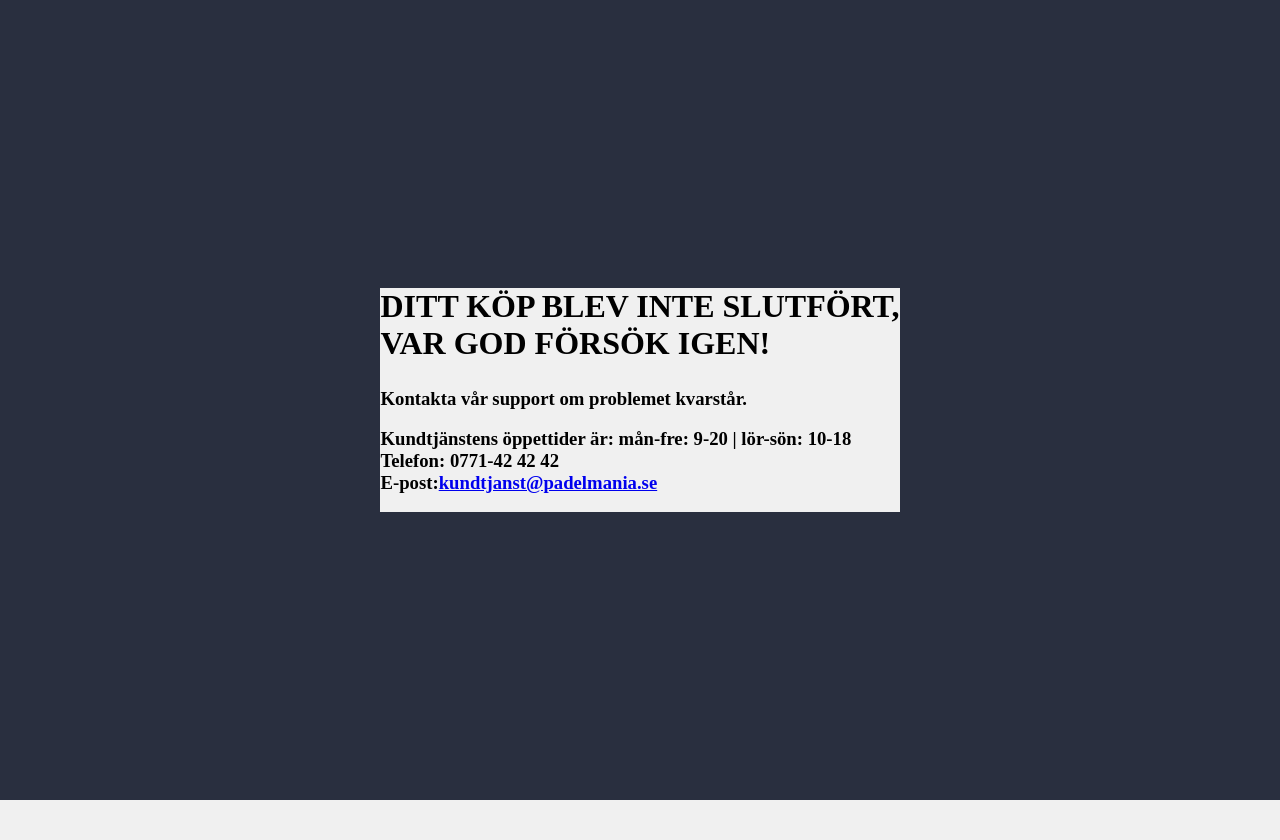
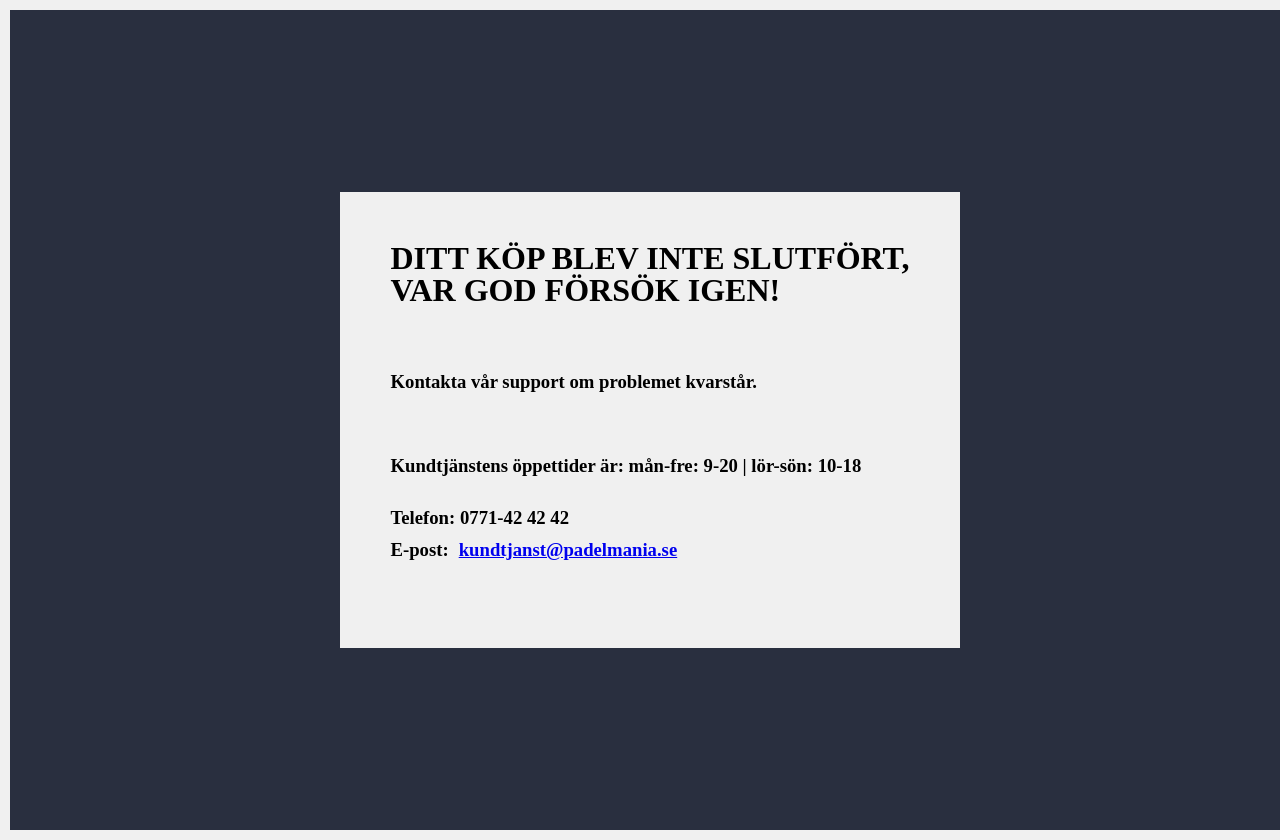
Before and after one commit to aljer80/Stripe-Checkout, a React (Vite) app in the folder client/: page /confirmation in a window 1280 px wide. Before the commit the page ends 800 px from the top, so only its background shows below. Built offline with nearby package versions, Linux system fonts and the light colour scheme; no server answers.

Commit message:
additional styling

```diff
--- a/client/src/Components/Cancel.jsx
+++ b/client/src/Components/Cancel.jsx
@@ -1,5 +1,6 @@
 import React from 'react'
 import { NavLink } from "react-router-dom";
+import "../assets/css/products.css";
 
 function Cancel() {
   return (
--- a/client/src/Components/Cart.jsx
+++ b/client/src/Components/Cart.jsx
@@ -1,5 +1,6 @@
 import React, { useEffect, useState } from "react";
 import { NavLink } from "react-router-dom";
+import "../assets/css/products.css"
 
 
 function Cart({cart}) {
--- a/client/src/Components/Confirmation.jsx
+++ b/client/src/Components/Confirmation.jsx
@@ -1,6 +1,7 @@
 import { useState, useEffect } from "react";
 import Cookies from "js-cookie";
 import { NavLink } from "react-router-dom";
+import "../assets/css/index.css";
 
 function Confirmation() {
 
--- a/client/src/assets/css/index.css
+++ b/client/src/assets/css/index.css
@@ -4,4 +4,6 @@
     margin: 0;
     padding: 0;
     background-color: #f0f0f0;
-        }
+    padding: 10px;
+    line-height: 2rem;
+}
--- a/client/src/assets/css/products.css
+++ b/client/src/assets/css/products.css
@@ -48,7 +48,7 @@
     display: flex;
     flex-direction: column;
     justify-content: space-between; /* Lägger köpknappen längst ner i produktdetaljerna */
-    line-height: 1.3;
+    line-height: 1.3rem;
     margin-left: 5px;
     margin-right: 5px;
   }
@@ -96,14 +96,14 @@
   padding-left: 10px;
   padding-right: 10px;
   line-height: 1.3;
-
 }
-
 
   /* ORDERS */
 .order-div{
   display: flex;
   flex-direction: column;
+  justify-content: flex-start;
+  align-items: left;
   padding-left: 10px;
   padding-right: 10px;
   line-height: 1.3;
```
Also changed, not shown: 1 other file (tests, documents, lock files or other folders).
